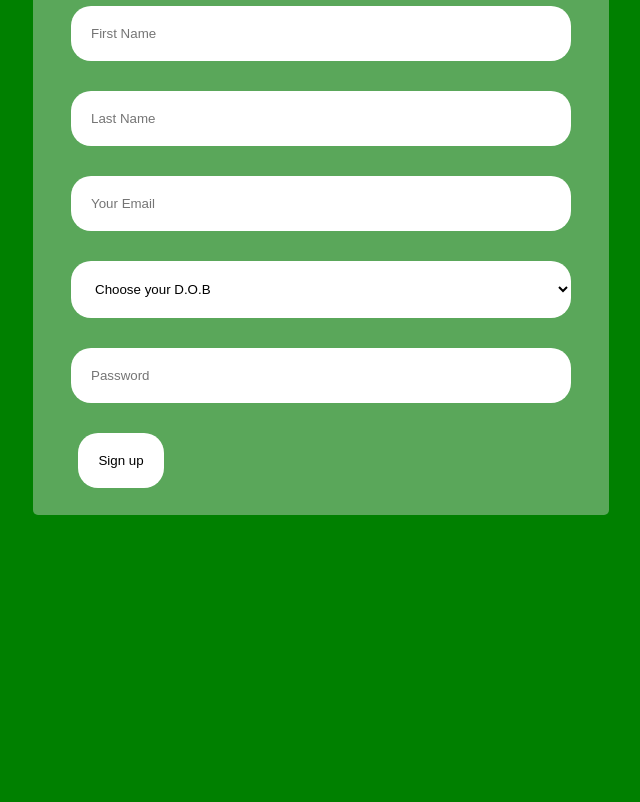
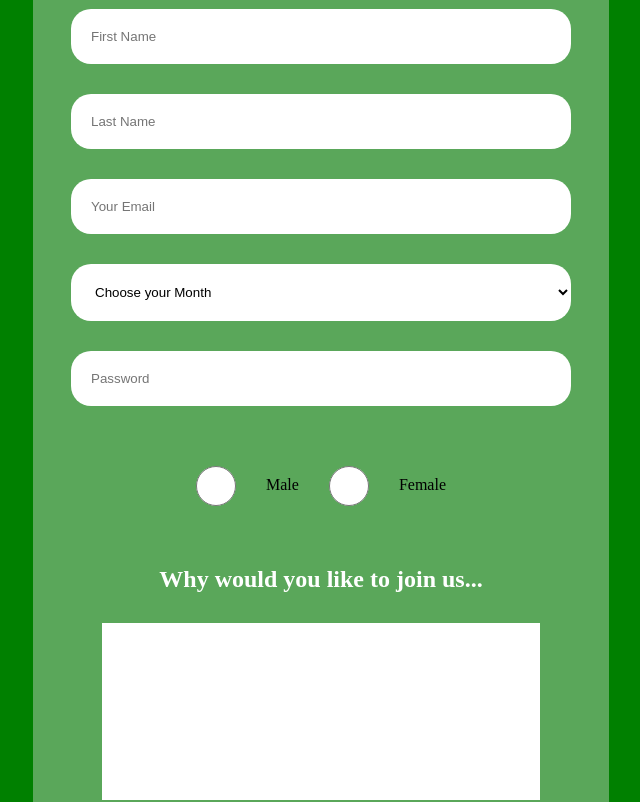
Before and after one commit to Sunday012/Sunday012.github.io, a plain HTML site: page index.html in a window 1280 px wide. Shown: the part 185-987 px from the top of the page, without its empty margins (317-957 px from the left). Before the commit the page ends 800 px from the top, so only its background shows below. Drawn offline with Linux system fonts and the light colour scheme.

Commit message:
the form and style upgrade

```diff
--- a/index.html
+++ b/index.html
@@ -14,21 +14,27 @@
             <input type="text" placeholder="Last Name"/>
             <input type="text" placeholder="Your Email"/>
             <select class="box2" id="months">
-                <option value="">Choose your D.O.B</option>
+                <option value="">Choose your Month</option>
                 <option value="JANUARY">JANUARY</option>
-                <option value="">FEBRUARY</option>
-                <option value="">MARCH</option>
-                <option value="">APRIL</option>
-                <option value="">MAY</option>
-                <option value="">JUNE</option>
-                <option value="">JULY</option>
-                <option value="">AUGUST</option>
-                <option value="">SEPTEMBER</option>
-                <option value="">OCTOBER</option>
-                <option value="">NOVEMBER</option>
-                <option value="">DECEMBER</option>
+                <option value="FEBRUARY">FEBRUARY</option>
+                <option value="MARCH">MARCH</option>
+                <option value="APRIL">APRIL</option>
+                <option value="MAY">MAY</option>
+                <option value="JUNE">JUNE</option>
+                <option value="JULY">JULY</option>
+                <option value="AUGUST">AUGUST</option>
+                <option value="SEPTEMBER">SEPTEMBER</option>
+                <option value="OCTOBER">OCTOBER</option>
+                <option value="NOVEMBER">NOVEMBER</option>
+                <option value="DECEMBER">DECEMBER</option>
             </select>
             <input type="text" placeholder="Password">
+            <div class="radio-box">
+                <input style="width: 40px;" type="radio" name="gender"><h7 style="margin-top: 40px;">Male</h7>
+                <input style="width: 40px;" type="radio" name="gender"><h7 style="margin-top: 40px;">Female</h7>
+            </div>
+            <h2 style="color: white;">Why would you like to join us...</h2>
+            <textarea class="text-box"></textarea>
             <button class="btn1">Sign up</button>
         </div>
     </div>
--- a/style.css
+++ b/style.css
@@ -5,6 +5,7 @@
 }
 body{
     background-color: green;
+    height: 200vh;
 }
 .form-container{
     display: flex;
@@ -21,7 +22,7 @@ body{
     background-color: rgba(225, 225, 225, 0.4);
     padding: 30px;
     width: 45%;
-    height: 600px;
+    height: 1000px;
     margin-left: 350px;
     border-radius: 5px;
 
@@ -63,3 +64,14 @@ h3{
     background-color: white;
     padding: 20px;
 }
+.radio-box{
+    display: flex;
+    gap: 30px;
+}
+.text-box{
+    resize: none;
+    height: 80%;
+    width: 85%;
+    outline: 0;
+    border: 0;
+}
```
